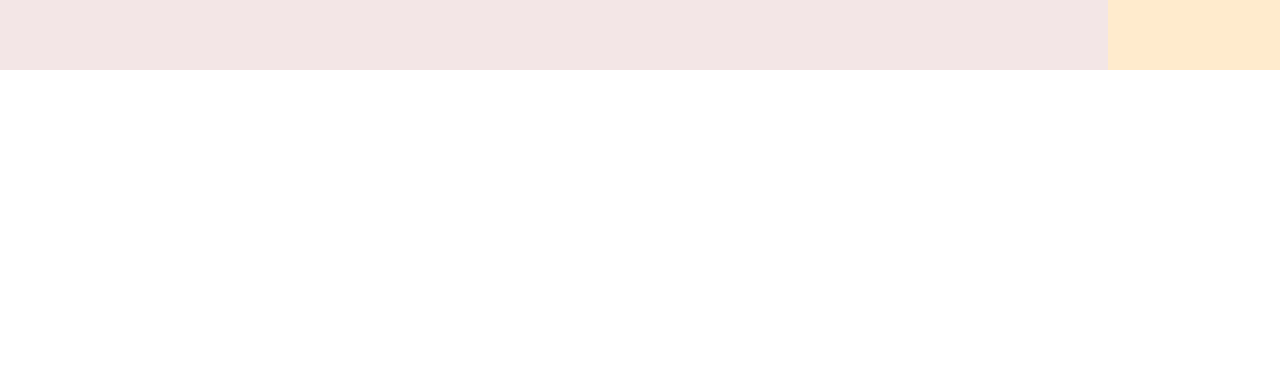
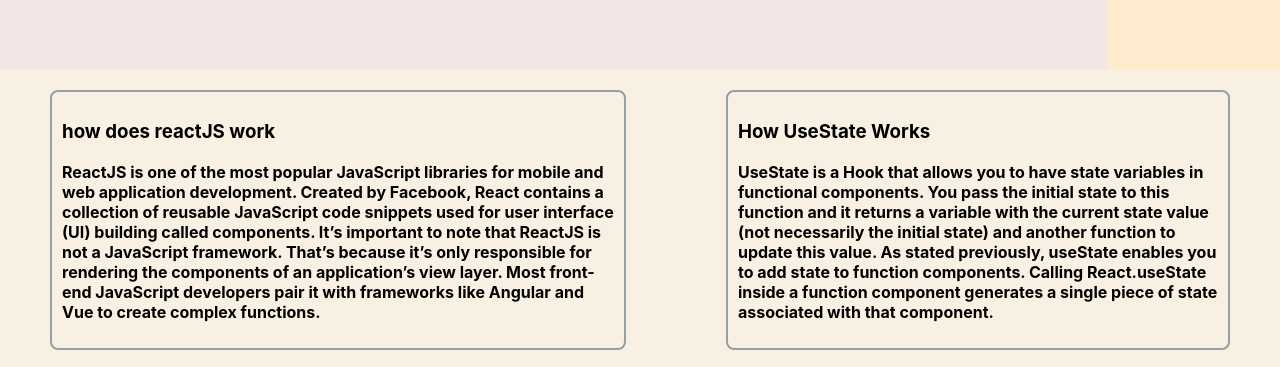
Before and after one commit to mizanurrahaman789/mobile-phone-shop, a React (Create React App) app: page / in a window 1280 px wide. Shown: the part 2384-2751 px from the top of the page. Before the commit the page ends 2454 px from the top, so only its background shows below. Built offline with nearby package versions, Linux system fonts and the light colour scheme.

Commit message:
second commit

```diff
--- a/src/App.js
+++ b/src/App.js
@@ -1,12 +1,14 @@
 import './App.css';
 import Header from './components/Header/Header';
 import Shop from './components/Shop/Shop';
+import ShowCart from './components/ShowCart/ShowCart';
 
 function App() {
   return (
     <div>
       <Header></Header>
       <Shop></Shop>
+      <ShowCart></ShowCart>
     </div>
   );
 }
--- a/src/components/Cart/Cart.js
+++ b/src/components/Cart/Cart.js
@@ -1,9 +1,9 @@
 import React from 'react';
 import './Cart.css'
 
-const Cart = (props) => {
-      const { cart } = props;
-      const { name, img, price } = cart
+const Cart = ({ cart }) => {
+      // const { cart } = props;
+      const { name, img, price } = cart;
       console.log(name, img)
 
 
@@ -15,12 +15,13 @@ const Cart = (props) => {
       //       img = img + product.img;
       //       id = id + product.id;
       // }
+
+
       return (
 
 
 
             <div className='cart'>
-                  {/* <h3>Selected Choose</h3> */}
                   <div className='choose-now'>
                         <img src={img} alt=''></img>
                         <p>Name: {name}</p>
--- a/src/components/Header/Header.css
+++ b/src/components/Header/Header.css
@@ -1,5 +1,5 @@
 .header{
-
+      width: 100%;
       height: 80px;
       background-color: #1C2B35;
       color: white;
@@ -12,8 +12,3 @@
       font-weight: bold;
 
 }
-@media screen and(max-width:600) {
-      .product-container{
-            grid-template-columns: repeat(2 1fr);
-      }
-}
--- a/src/components/Shop/Shop.css
+++ b/src/components/Shop/Shop.css
@@ -27,11 +27,7 @@
             margin: 100px 20px;
 
       }
-      .cart-container{
-            display: grid;
-            grid-template-columns: 1fr;
-            background-color: blanchedalmond;
-      }
+
 }
 
 
@@ -53,6 +49,7 @@
       }
 
 }
+
 /* @media only screen and (min-width: 0px) and (max-width: 319px) {
       .product-container{
             display: grid;
--- a/src/components/Shop/Shop.js
+++ b/src/components/Shop/Shop.js
@@ -19,6 +19,10 @@ const Shop = () => {
             const newCart = [...cart, product];
             setCart(newCart)
       }
+
+
+
+
       return (
             <div className='shop-container'>
                   <div className='product-container'>
@@ -44,16 +48,18 @@ const Shop = () => {
 
 
                         <div className='click-button'>
-                              <button >Click me</button>
+                              <button onClick='genaretpin()'>Choose 1 for me</button>
                         </div>
                         <div className='delete-button'>
-                              <button >Deleted</button>
+                              <button >Choose Again</button>
                         </div>
 
                   </div>
 
 
             </div>
+
+
       );
 };
 
--- a/src/components/ShowCart/ShowCart.css
+++ b/src/components/ShowCart/ShowCart.css
@@ -0,0 +1,23 @@
+.buttom-part{
+      display: flex;
+      align-items: center;
+      justify-content: space-between;
+      background-color: rgb(248, 241, 227);
+}
+.buttom-part p{
+      font-weight: 700;
+}
+.first-text{
+      border: 2px solid #95A0A7;
+      box-sizing: border-box;
+      border-radius: 8px;
+      margin: 20px 50px;
+      padding: 10px 10px;
+}
+.second-text{
+      border: 2px solid #95A0A7;
+      box-sizing: border-box;
+      border-radius: 8px;
+      margin: 20px 50px;
+      padding: 10px 10px;
+}
--- a/src/components/ShowCart/ShowCart.js
+++ b/src/components/ShowCart/ShowCart.js
@@ -0,0 +1,26 @@
+import React from 'react';
+import './ShowCart.css'
+
+const ShowCart = () => {
+      return (
+            <div className='buttom-part'>
+                  <div className='first-text'>
+                        <h3>how does reactJS work</h3>
+                        <p>
+                              ReactJS is one of the most popular JavaScript libraries for mobile and web application development. Created by Facebook, React contains a collection of reusable JavaScript code snippets used for user interface (UI) building called components.
+
+                              It’s important to note that ReactJS is not a JavaScript framework. That’s because it’s only responsible for rendering the components of an application’s view layer. Most front-end JavaScript developers pair it with frameworks like Angular and Vue to create complex functions.
+                        </p>
+                  </div>
+                  <div className='second-text'>
+                        <h3>How UseState Works</h3>
+                        <p>
+                              UseState is a Hook that allows you to have state variables in functional components. You pass the initial state to this function and it returns a variable with the current state value (not necessarily the initial state) and another function to update this value.
+                              As stated previously, useState enables you to add state to function components. Calling React.useState inside a function component generates a single piece of state associated with that component.
+                        </p>
+                  </div>
+            </div>
+      );
+};
+
+export default ShowCart;
```
